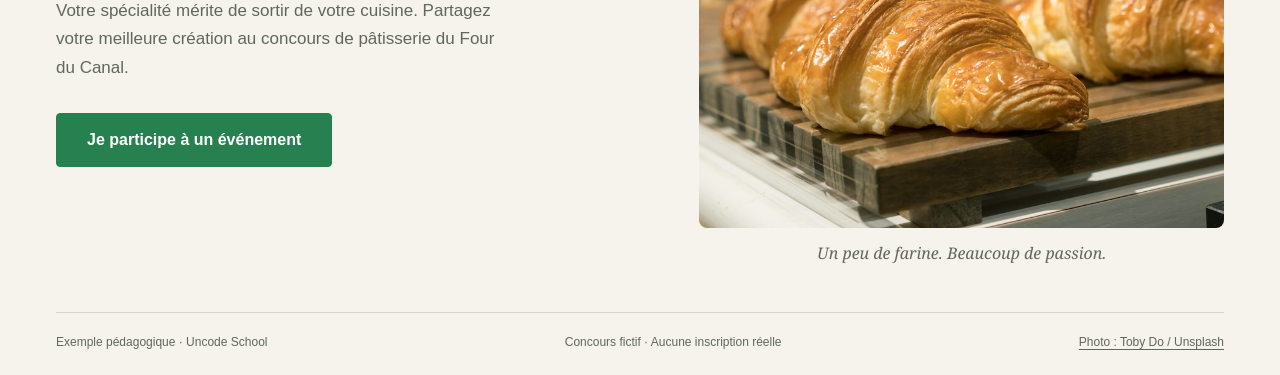
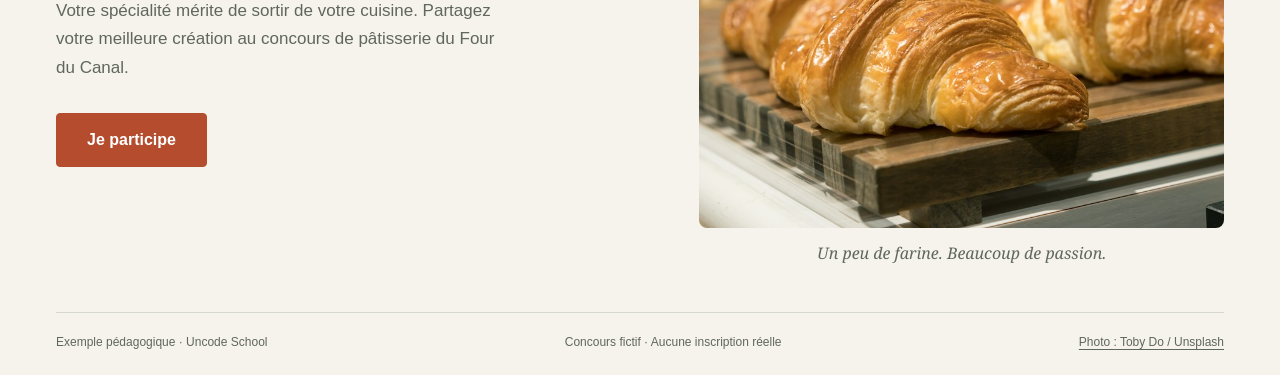
Before and after one commit to Mboisgard/uncode-school-github-live-demo, a plain HTML site: page index.html in a window 1280 px wide. Shown: the part 489-864 px from the top of the page. Drawn offline with Linux system fonts and the light colour scheme.

Commit message:
Rétablir le CTA rouge et le libellé initial

```diff
--- a/index.html
+++ b/index.html
@@ -20,7 +20,7 @@
         <p class="eyebrow">Le concours des passionnés</p>
         <h1 id="hero-title">À vos tabliers.<br>À vos idées.<br><em>À vous de jouer.</em></h1>
         <p class="subtitle">Votre spécialité mérite de sortir de votre cuisine. Partagez votre meilleure création au concours de pâtisserie du Four du Canal.</p>
-        <button class="cta" id="participate" type="button">Je participe à un événement</button>
+        <button class="cta" id="participate" type="button">Je participe</button>
         <p class="confirmation" id="confirmation" role="status" aria-live="polite"></p>
       </div>
       <figure class="hero-image">
--- a/style.css
+++ b/style.css
@@ -20,8 +20,8 @@ a { color: inherit; }
 h1 { margin: 0; font: 400 clamp(48px, 5.3vw, 78px)/1.07 Georgia, serif; letter-spacing: -3px; }
 h1 em { color: var(--accent); font-weight: 400; }
 .subtitle { max-width: 440px; margin: 28px 0 30px; font-size: 17px; line-height: 1.7; color: var(--muted); }
-.cta { display: inline-block; padding: 17px 30px; border: 1px solid #27804f; border-radius: 4px; background: #27804f; color: white; font: 600 16px Arial, sans-serif; cursor: pointer; transition: background 160ms ease; }
-.cta:hover { background: #1e643d; }
+.cta { display: inline-block; padding: 17px 30px; border: 1px solid var(--accent); border-radius: 4px; background: var(--accent); color: white; font: 600 16px Arial, sans-serif; cursor: pointer; transition: background 160ms ease; }
+.cta:hover { background: #963c23; }
 :focus-visible { outline: 3px solid var(--ink); outline-offset: 5px; }
 .confirmation { max-width: 420px; min-height: 44px; margin: 18px 0 0; font-size: 14px; line-height: 1.5; }
 .hero-image { margin: 0; }
```
